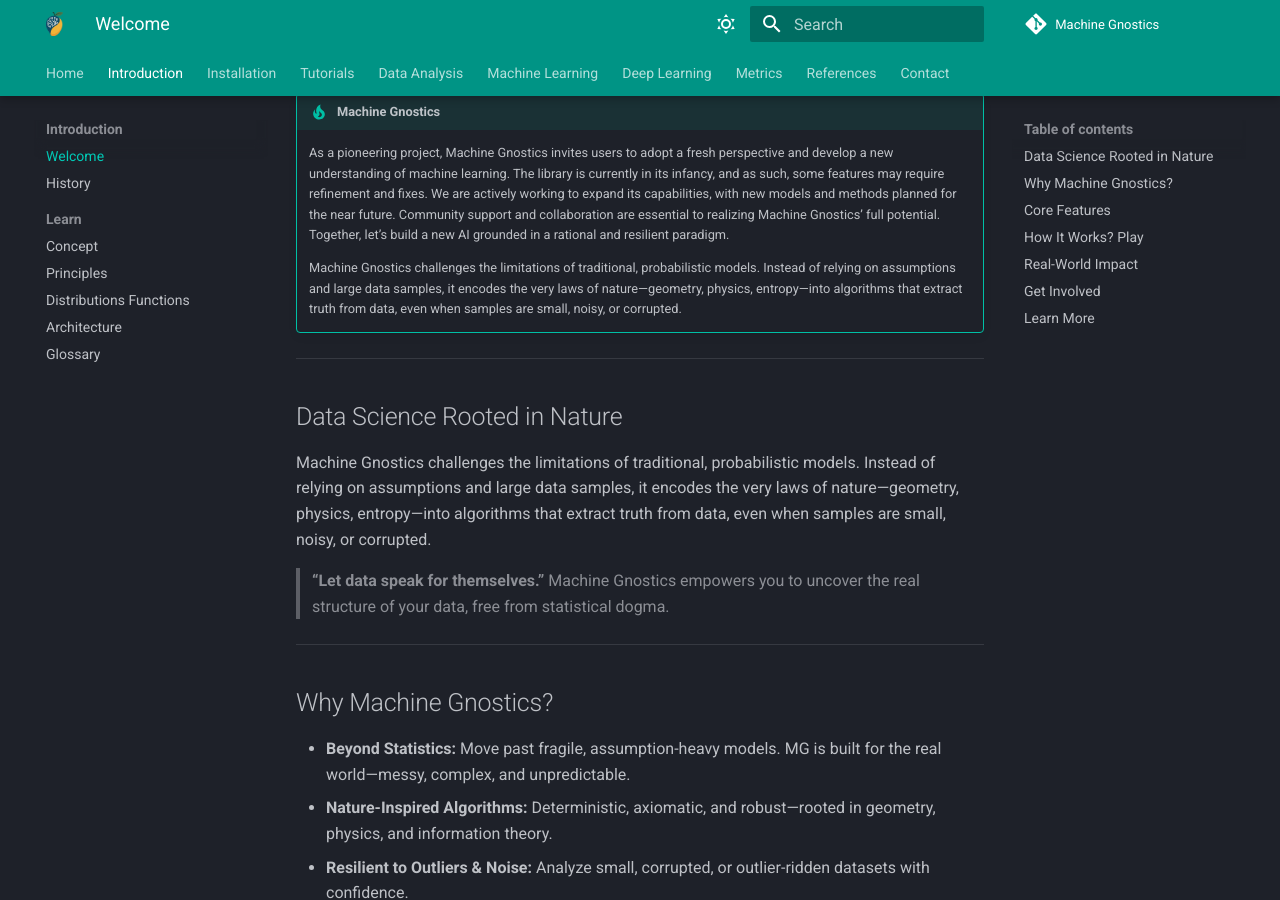
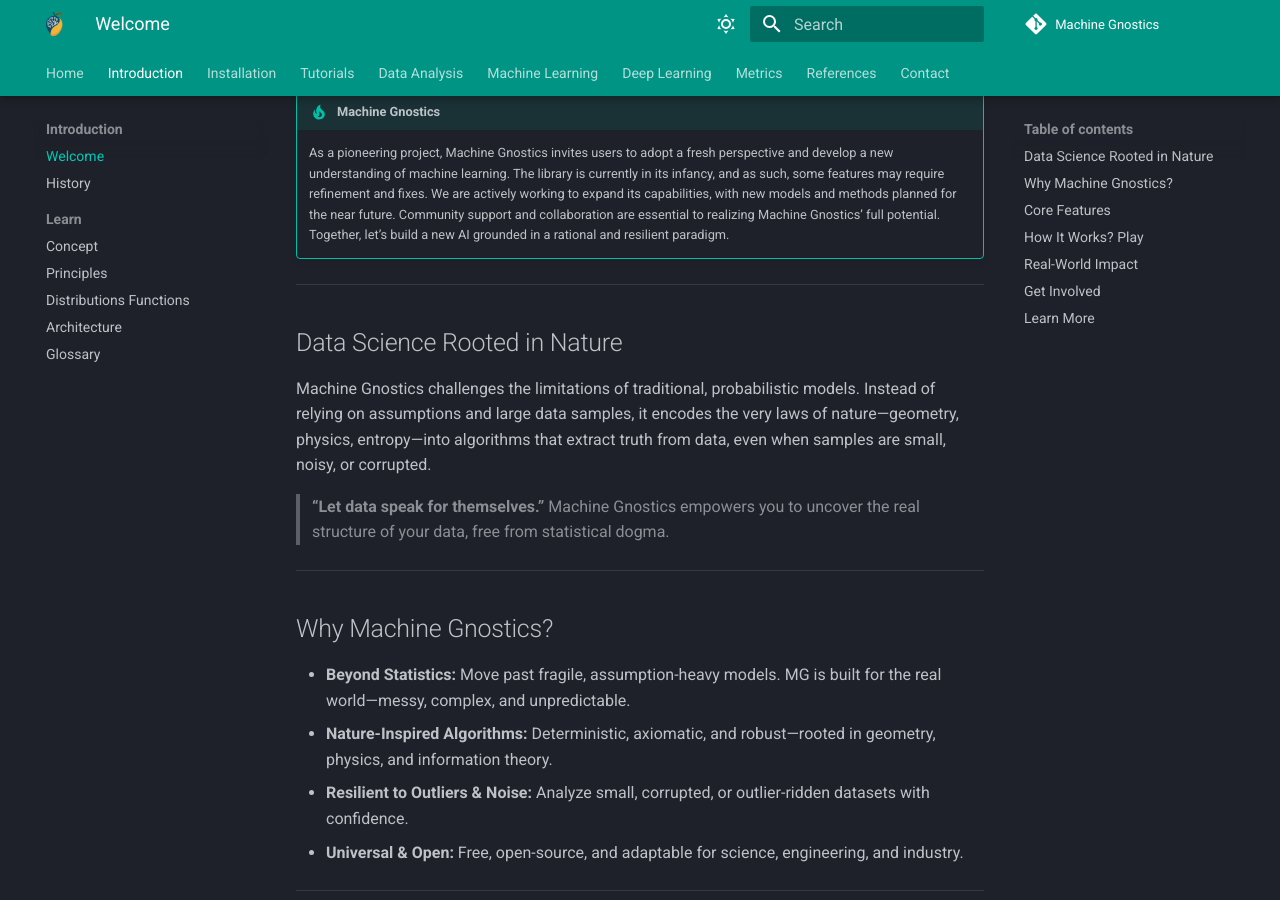
Before and after one commit to MachineGnostics/machinegnostics, an MkDocs documentation site: the page built from docs/index.md, in a window 1280 px wide and 900 px high, scrolled down 1359 px. Built offline with MkDocs 1.6.1 and Material for MkDocs 9.7.7, drawn with Linux system fonts in a browser that asks for light colours; plug-ins that fetch from the network failed and are left out; comment, search, counter and statistics services are not loaded; the version menu is left out.

Commit message:
duplicity removed

```diff
--- a/docs/index.md
+++ b/docs/index.md
@@ -50,8 +50,6 @@ Machine Gnostics is an open-source initiative that seeks to redefine the mathema
 
 !!! tip "Machine Gnostics"
     As a pioneering project, Machine Gnostics invites users to adopt a fresh perspective and develop a new understanding of machine learning. The library is currently in its infancy, and as such, some features may require refinement and fixes. We are actively working to expand its capabilities, with new models and methods planned for the near future. Community support and collaboration are essential to realizing Machine Gnostics’ full potential. Together, let’s build a new AI grounded in a rational and resilient paradigm.
-
-    Machine Gnostics challenges the limitations of traditional, probabilistic models. Instead of relying on assumptions and large data samples, it encodes the very laws of nature—geometry, physics, entropy—into algorithms that extract truth from data, even when samples are small, noisy, or corrupted.
 
 ---
 
```
